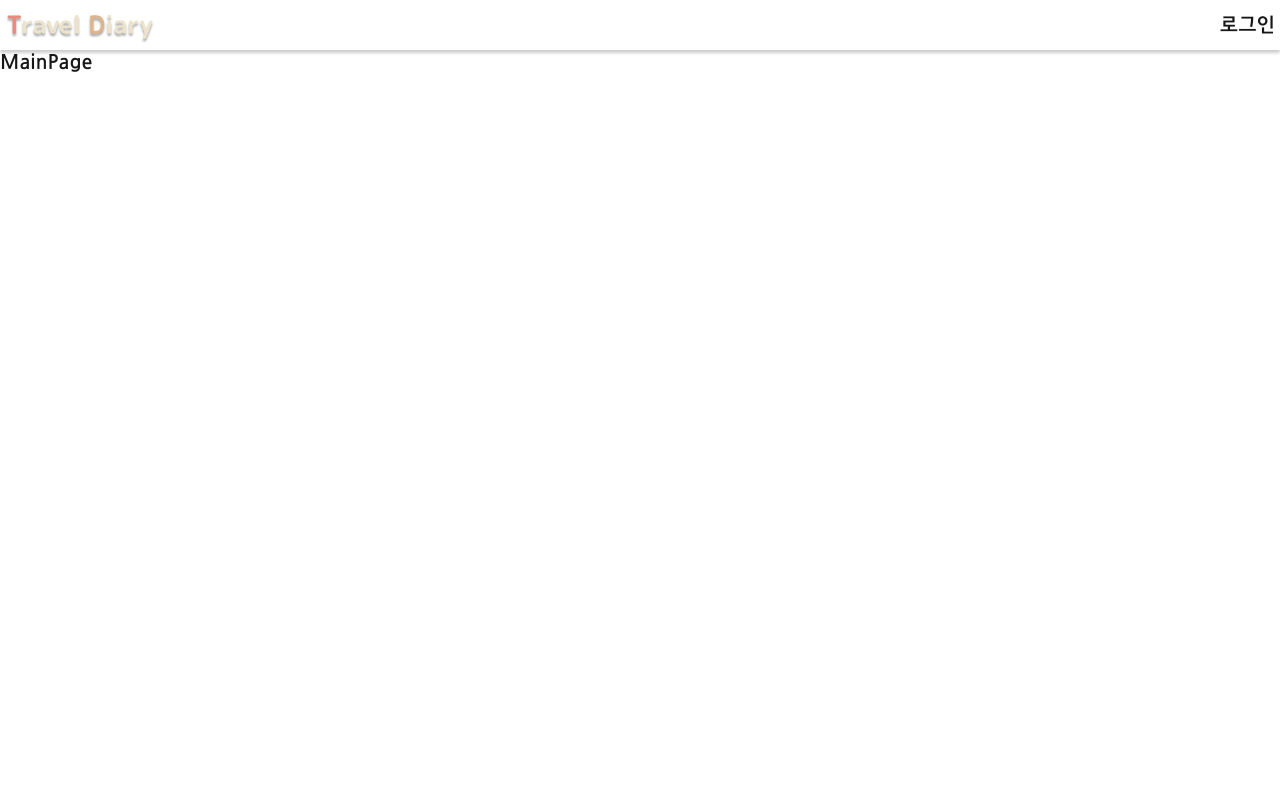
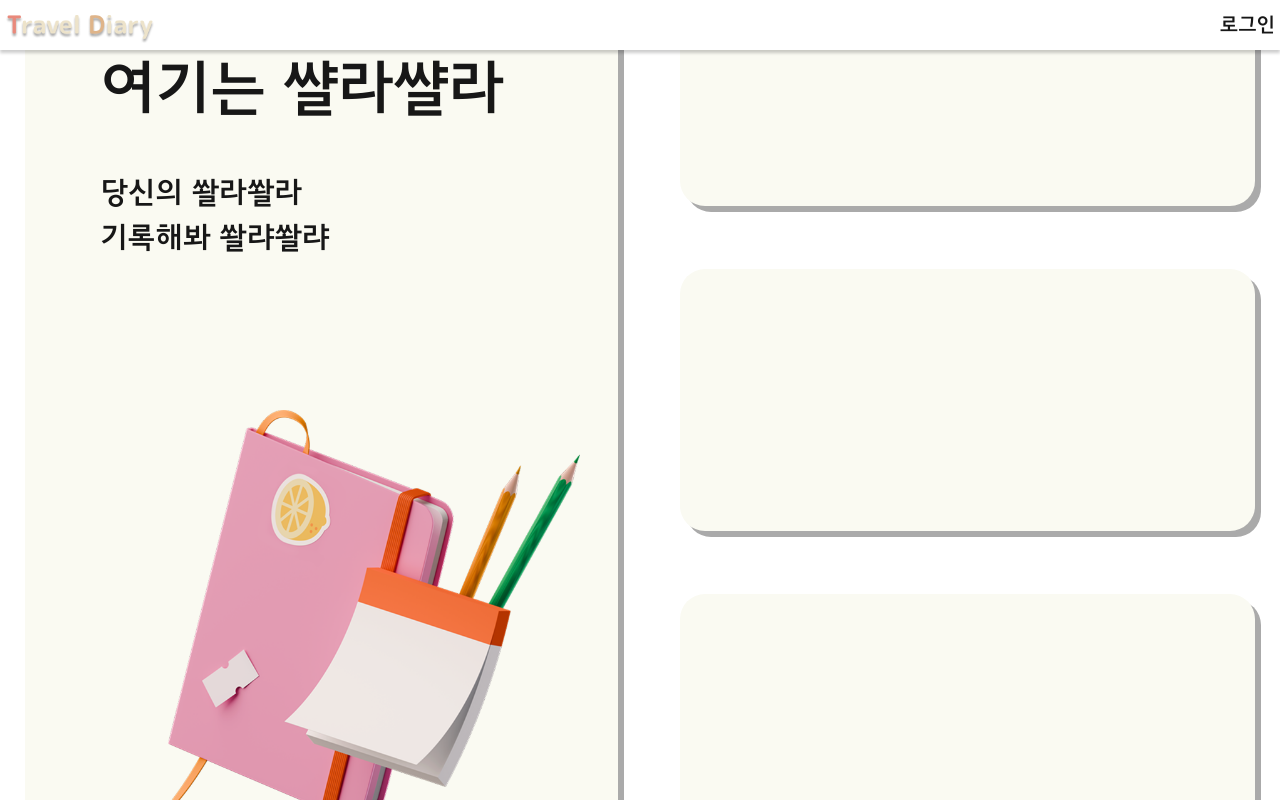
Before and after one commit to calmer-ty/travel-diary, a Next.js app: page / in a window 1280 px wide. Built offline with nearby package versions, Linux system fonts and the light colour scheme; no server answers.

Commit message:
style: 메인페이지 레이아웃 작업업

```diff
--- a/src/app/main/index.tsx
+++ b/src/app/main/index.tsx
@@ -1,3 +1,5 @@
+import Main from "@/components/main";
+
 export default function MainPage() {
-  return <div>MainPage</div>;
+  return <Main />;
 }
--- /dev/null
+++ b/src/components/main/index.tsx
@@ -0,0 +1,24 @@
+export default function Main() {
+  return (
+    <div className="relative w-screen h-screen overflow-hidden p-5">
+      <div className="relative size-full flex justify-center items-center gap-[3.125rem]">
+        <div className="relative w-[37.5rem] h-[45.625rem] bg-[#FAFAF2] shadow-[6px_6px_0px_#AAAAAA] rounded-[1.25rem] border-solid border-gray-300 pt-[5rem] pl-[3.75rem] cursor-pointer">
+          <div className="text-[3rem]">여기는 쌸라쌸라</div>
+
+          <div className="text-[1.5rem] mt-[1.875rem]">
+            <p>당신의 쏼라쏼라</p>
+            <p>기록해봐 쏼랴쏼랴</p>
+          </div>
+
+          <img className="absolute bottom-[1.875rem] right-[1.875rem] w-[20.625rem]" src="./images/img_diary.png" alt="" />
+        </div>
+
+        <div className="flex justify-between items-center flex-col w-[37.5rem] h-[45.625rem] ">
+          <div className="w-full h-[13.125rem]  bg-[#FAFAF2] shadow-[6px_6px_0px_#AAAAAA] rounded-[1.25rem] border-solid border-gray-300 cursor-pointer"></div>
+          <div className="w-full h-[13.125rem]  bg-[#FAFAF2] shadow-[6px_6px_0px_#AAAAAA] rounded-[1.25rem] border-solid border-gray-300 cursor-pointer"></div>
+          <div className="w-full h-[13.125rem]  bg-[#FAFAF2] shadow-[6px_6px_0px_#AAAAAA] rounded-[1.25rem] border-solid border-gray-300 cursor-pointer"></div>
+        </div>
+      </div>
+    </div>
+  );
+}
```
Also changed, not shown: public/images/img_diary.png.
